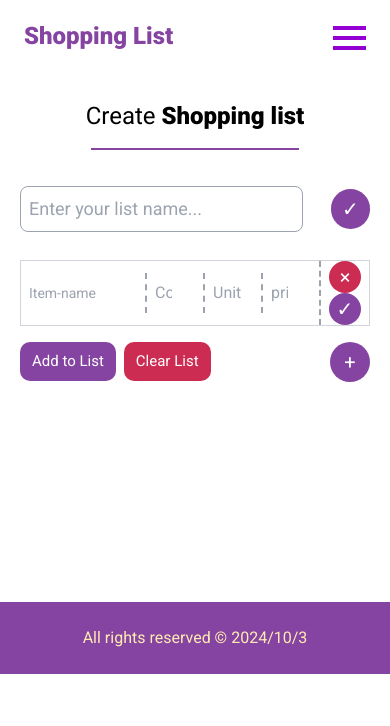
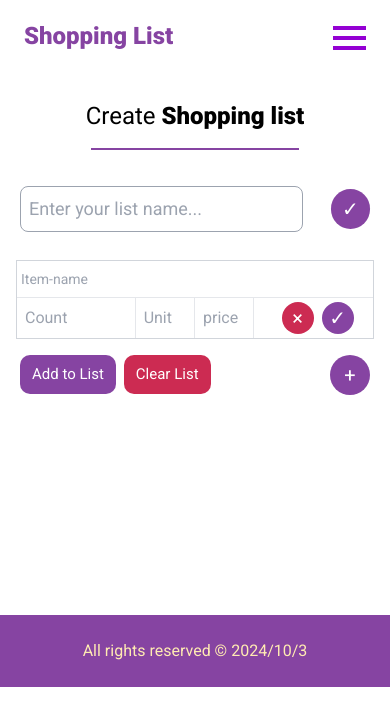
Before and after one commit to Mirwais01/shopping-list, a React (Create React App) app: page /CreateList in a window 390 px wide. Shown: the top 726 px of the page. Built offline with nearby package versions, Linux system fonts and the light colour scheme.

Commit message:
Responsive problem of create list solved.

```diff
--- a/src/components/CreateList.jsx
+++ b/src/components/CreateList.jsx
@@ -15,42 +15,41 @@ const myList = [
 
 export default function CreateList() {
   const [items, setItems] = useState(myList);
-  const [openedItemId, setOpenedItemId] = useState(null);
+  // const [openedItemId, setOpenedItemId] = useState(null);
 
-  function addItem(newItem) {
-    console.log(newItem);
-    setItems([...items, newItem]);
-  }
+  // function addItem(newItem) {
+  //   setItems([...items, newItem]);
+  // }
 
-  function clearList() {
-    window.confirm("Are you sure to clear the list?") && setItems([]);
-  }
+  // function clearList() {
+  //   window.confirm("Are you sure to clear the list?") && setItems([]);
+  // }
 
   //////////////////////////////
-  function handleItemsCount() {
-    const newId = crypto.randomUUID();
-    const newItem = {
-      id: newId,
-      name: "",
-      quantity: 0,
-      unit: "",
-      price: 0,
-      checked: false,
-    };
-    addItem(newItem);
-  }
+  // function handleItemsCount() {
+  //   const newId = crypto.randomUUID();
+  //   const newItem = {
+  //     id: newId,
+  //     name: "",
+  //     quantity: 0,
+  //     unit: "",
+  //     price: 0,
+  //     checked: false,
+  //   };
+  //   addItem(newItem);
+  // }
 
-  function handleDeleteItem(itemId) {
-    const updatedItems = items.filter((item) => item.id !== itemId);
-    setItems(updatedItems);
-  }
+  // function handleDeleteItem(itemId) {
+  //   const updatedItems = items.filter((item) => item.id !== itemId);
+  //   setItems(updatedItems);
+  // }
 
-  function handleUpdateItem(newItem) {
-    const updatedItems = items.map((item) =>
-      item.id === newItem.id ? newItem : item
-    );
-    setItems(updatedItems);
-  }
+  // function handleUpdateItem(newItem) {
+  //   const updatedItems = items.map((item) =>
+  //     item.id === newItem.id ? newItem : item
+  //   );
+  //   setItems(updatedItems);
+  // }
 
   return (
     <div className="relative h-auto">
@@ -69,19 +68,22 @@ export default function CreateList() {
             <div>
               {/* input of add item */}
               <ul className="space-y-4">
-                {items.map((item) =>
-                  item.id !== openedItemId ? (
+                {items.map(
+                  (item) => (
+                    // item.id !== openedItemId ? (
                     <GiveItem
                       item={item}
                       key={item.id}
-                      addItem={addItem}
-                      onDelete={handleDeleteItem}
-                      updateList={handleUpdateItem}
-                      setOpenedItemId={setOpenedItemId}
+                      // addItem={addItem}
+                      // onDelete={handleDeleteItem}
+                      // updateList={handleUpdateItem}
+                      // setOpenedItemId={setOpenedItemId}
+                      // openedItemId={openedItemId}
                     />
-                  ) : (
-                    <ListItem item={item} handleDeleteItem={handleDeleteItem} />
                   )
+                  //   ) : (
+                  //     <ListItem item={item} handleDeleteItem={handleDeleteItem} />
+                  //   )
                 )}
               </ul>
             </div>
@@ -90,13 +92,9 @@ export default function CreateList() {
             <div className="flex justify-between mx-3">
               <div className="space-x-2">
                 <Button bgColor={"#8644A2"}>Add to List</Button>
-                <Button clickOn={clearList} bgColor={"#CC2B52"}>
-                  Clear List
-                </Button>
+                <Button bgColor={"#CC2B52"}>Clear List</Button>
               </div>
-              <PlusBtn clickOn={handleItemsCount} bgColor={"#8644A2"}>
-                &#43;
-              </PlusBtn>
+              <PlusBtn bgColor={"#8644A2"}>&#43;</PlusBtn>
             </div>
           </div>
         </div>
@@ -108,7 +106,13 @@ export default function CreateList() {
   );
 }
 
-function GiveItem({ onDelete, item, updateList, setOpenedItemId }) {
+function GiveItem({
+  onDelete,
+  item,
+  updateList,
+  setOpenedItemId,
+  openedItemId,
+}) {
   const [name, setName] = useState("");
   const [quantity, setQuantity] = useState("");
   const [unit, setUnit] = useState("");
@@ -118,69 +122,69 @@ function GiveItem({ onDelete, item, updateList, setOpenedItemId }) {
     e.preventDefault();
   }
 
-  function handleDeleteItem() {
-    onDelete(item.id);
-  }
+  // function handleDeleteItem() {
+  //   onDelete(item.id);
+  // }
 
-  function handleEditItem() {
-    const editedItem = {
-      id: item.id,
-      name,
-      quantity,
-      unit,
-      price,
-      checked: false,
-    };
-    // Call the function to update the list with the edited item
-    // (You need to define this function in the parent component)
-    updateList(editedItem);
-    setOpenedItemId(item.id);
-  }
+  // function handleEditItem() {
+  //   const editedItem = {
+  //     id: item.id,
+  //     name,
+  //     quantity,
+  //     unit,
+  //     price,
+  //     checked: false,
+  //   };
+  // Call the function to update the list with the edited item
+  // (You need to define this function in the parent component)
+  //   updateList(editedItem);
+  //   setOpenedItemId(null);
+  // }
 
   return (
     <li>
+      {/* {item.id === openedItemId ? ( */}
       <form
         onSubmit={(e) => handleSubmit(e)}
-        className="grid grid-cols-6 items-center mx-3 space-x-2 divide-x-2 divide-dashed divide-gray-400 border border-gray-300"
+        className="grid grid-cols-6 items-center mx-2 md:mx-3 space-x-2 md:divide-x-2 md:divide-dashed md:divide-gray-400 border border-gray-300"
       >
         <input
           value={name}
           onChange={(e) => setName(e.target.value)}
           type="text"
-          className="text-sm col-span-2 sm:text-base px-2 py-2 input-createlist"
+          className="text-sm col-span-6 border-b border-b-gray-200 md:border-b-0 md:col-span-2 sm:text-base md:px-2 px-1 py-2 input-createlist"
           placeholder="Item-name"
         />
         <input
           value={quantity}
           onChange={(e) => setQuantity(Number(e.target.value))}
           type="number"
-          className="py-2 input-createlist px-2"
+          className="py-2 col-span-2 md:col-span-1 border-r border-gray-200 input-createlist md:px-2"
           placeholder="Count"
         />
         <input
           value={unit}
           onChange={(e) => setUnit(e.target.value)}
           type="text"
-          className="py-2 input-createlist px-2"
+          className="py-2 col-span-1 border-r border-r-gray-200 input-createlist md:px-2"
           placeholder="Unit"
         />
         <input
           value={price}
           onChange={(e) => setPrice(Number(e.target.value))}
           type="number"
-          className="py-2 input-createlist px-2"
+          className="py-2 col-span-1 border-r border-r-gray-200 input-createlist md:px-2"
           placeholder="price"
         />
-        <span>
-          <EditItemBtn clickOn={handleDeleteItem} bgColor={"#CC2B52"}>
-            &#215;
-          </EditItemBtn>
+        <span className="col-span-2 md:col-span-1">
+          <EditItemBtn bgColor={"#CC2B52"}>&#215;</EditItemBtn>
 
-          <EditItemBtn clickOn={handleEditItem} bgColor={"#8644A2"}>
-            &#10003;
-          </EditItemBtn>
+          <EditItemBtn bgColor={"#8644A2"}>&#10003;</EditItemBtn>
         </span>
       </form>
+      {/* ) : (
+        <ListItem item={item} handleDeleteItem={handleDeleteItem} />
+      )} */}
     </li>
   );
 }
@@ -213,11 +217,15 @@ function TitleCom() {
 
   return (
     <form>
-      <div className="flex justify-between me-3 mt-9 items-center space-x-4">
+      <div
+        className={`flex justify-between ${
+          title.length > 20 && "flex-col md:flex-row space-y-3 md:space-y-0"
+        } me-3 mt-9 items-center space-x-4`}
+      >
         {showTitle && (
           <h1
             title="Title"
-            className="md:text-2xl ms-3 font-semibold capitalize "
+            className="text-2xl md:text-3xl ms-3 font-semibold capitalize "
           >
             {title}
           </h1>
```
